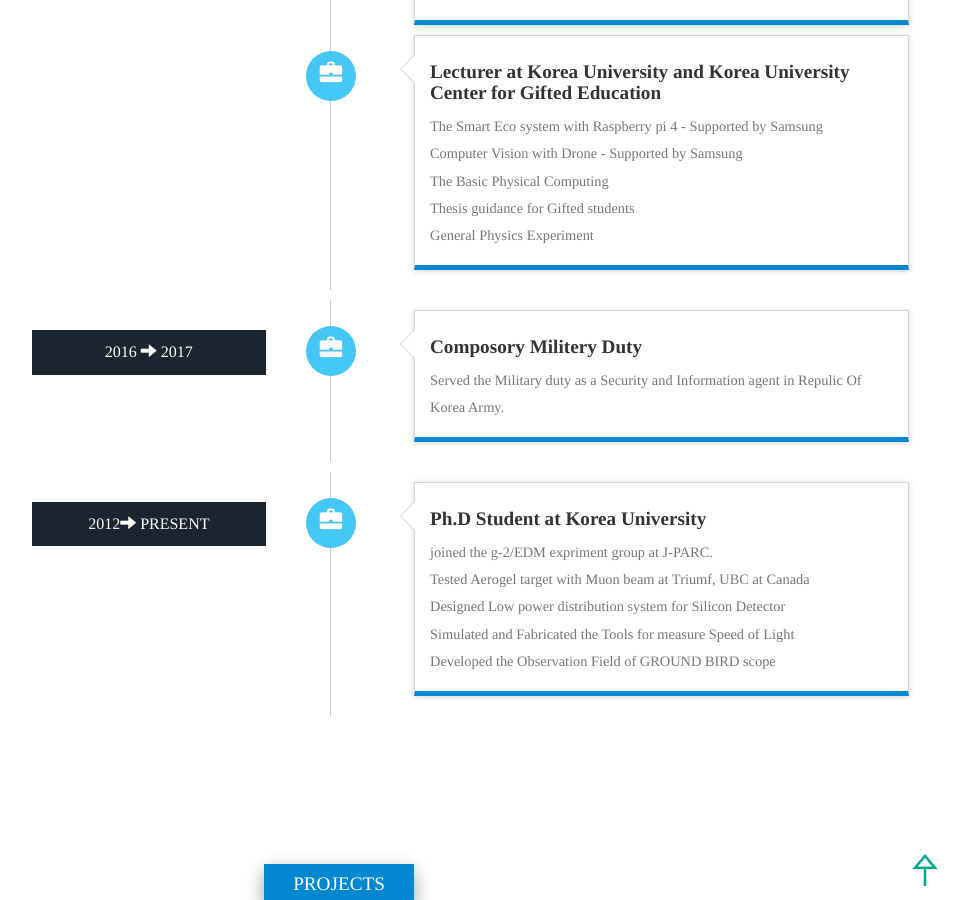
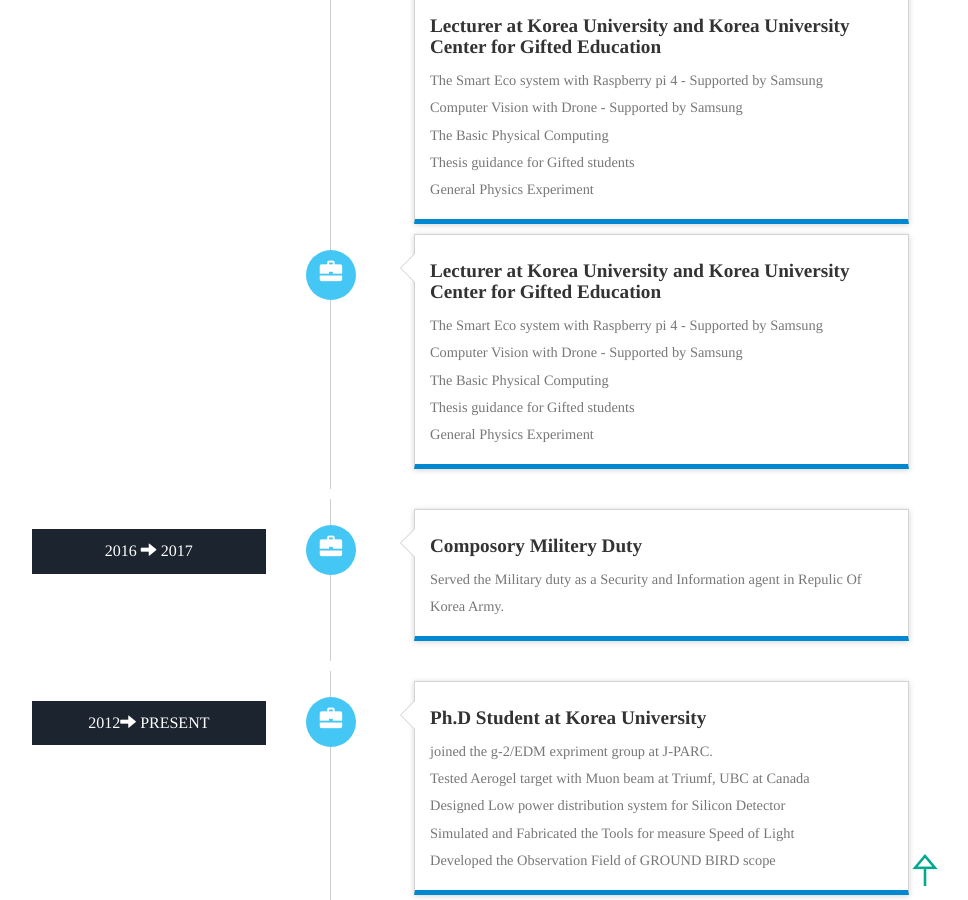
Before and after one commit to WoodoLee/WoodoLee.github.io, a Jekyll site: the page index.html, which Jekyll copies as it is, in a window 1280 px wide and 900 px high, scrolled down 1390 px. Shown: the whole window, without its empty margins (301-1269 px from the left). Built offline with Jekyll 4.4.1, drawn with Linux system fonts in a browser that asks for light colours; nearby versions of some CDN libraries; library files that are not in the unit come from our copies.

Commit message:
time line

```diff
--- a/index.html
+++ b/index.html
@@ -197,9 +197,21 @@ Smartphone Compatible web template" />
                   <p>Develop Track fitting package for positron track</p>
                   <p>Desinge DC to DC converter for muon g-2/EDM experiment at J-PARC</p>
                 </div>
+
+                <div class="timeline-heading">
+                  <h4 class="timeline-title"><a> Lecturer at Korea University and Korea University Center for Gifted Education</a></h4>
+                </div>
+                <div class="timeline-body">
+                  <p>The Smart Eco system with Raspberry pi 4 - Supported by Samsung</p>
+                  <p>Computer Vision with Drone - Supported by Samsung</p>
+                  <p>The Basic Physical Computing</p>
+                  <p>Thesis guidance for Gifted students</p>
+                  <p>General Physics Experiment</p>
+                </div>
               </div>
             </li>
             <li>
+
               <div class="timeline-badge info"><i class="glyphicon glyphicon-briefcase"></i></div>
               <div class="timeline-panel">
                 <div class="timeline-heading">
```
